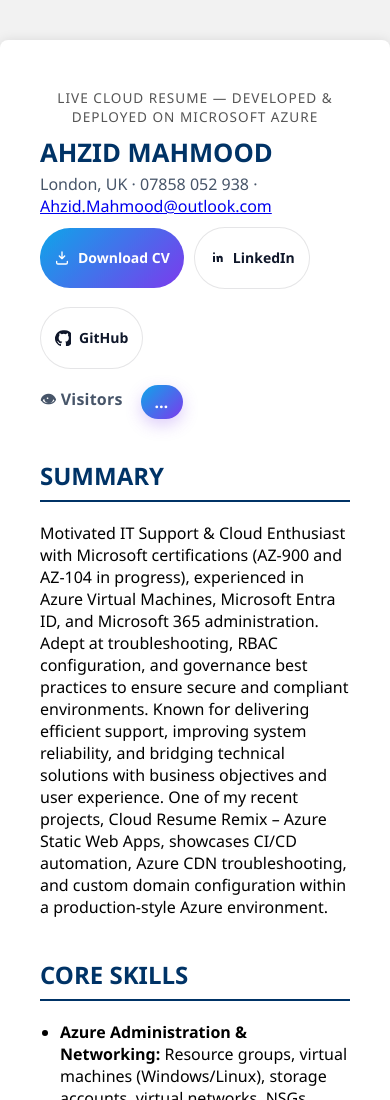
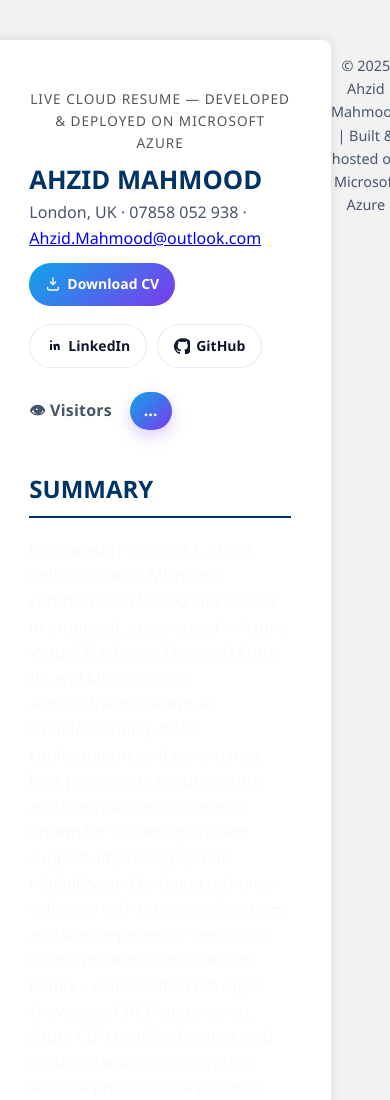
Before and after one commit to AhzidLabs/cloud-resume, a plain HTML site: page index.html in a window 390 px wide. Shown: the top 1100 px of the page. Drawn offline with Linux system fonts and the light colour scheme; no server answers.

Commit message:
style: finalize responsive layout and UI polish

```diff
--- a/index.html
+++ b/index.html
@@ -1,6 +1,10 @@
 <!DOCTYPE html>
 <html lang="en">
 <head>
+
+  <meta name="description" content="Live Azure Cloud Resume — deployed via GitHub Actions, Azure Static Web Apps, and Front Door CDN by Ahzid Mahmood.">
+<link rel="icon" type="image/png" href="assets/favicon.png">
+
   <meta charset="UTF-8" />
   <meta name="viewport" content="width=device-width, initial-scale=1.0" />
   <title>CV - Ahzid Mahmood</title>
@@ -202,5 +206,8 @@
       document.getElementById(id).classList.add("show");
     }
   </script>
+  <footer class="footer">
+  <p>© 2025 Ahzid Mahmood  |  Built & hosted on Microsoft Azure</p>
+</footer>
 </body>
 </html>
--- a/style.css
+++ b/style.css
@@ -2,8 +2,10 @@
 body {
   background-color: #f2f2f2;
   font-family: 'Segoe UI', sans-serif;
+  color: #f8fafc;
   margin: 0;
   padding: 0;
+  line-height: 1.6;
   display: flex;
   justify-content: center;
 }
@@ -165,10 +167,10 @@
   display:grid;
   grid-template-columns: 1fr auto;     /* identity left, actions right */
   align-items:center;                   /* vertical center */
-  gap:14px;
-  row-gap:10px;
+  gap:12px;
+  row-gap:12px;
   min-width:0;                          /* prevent overflow on narrow screens */
-  margin-bottom:8px;
+  margin-bottom:16px;
 }
 
 /* identity block never squeezes the actions */
@@ -182,15 +184,14 @@
   justify-content:flex-end; align-items:center;
 }
 .btn{
-  display:inline-flex; align-items:center; gap:8px;
-  padding:10px 14px; height:40px;       /* fixed height = perfect alignment */
-  border-radius:999px; font-weight:600; text-decoration:none;
-  border:1px solid rgba(2,6,23,.10); background:#fff; color:#0f172a;
-  line-height:1;                         /* prevents tall buttons on wrap */
-  white-space:nowrap;                    /* keeps labels on one line */
+  display:inline-flex;align-items:center;gap:6px;
+  padding:10px 16px;border-radius:999px;
+  font-weight:600;text-decoration:none;
+  border:1px solid rgba(2,6,23,.08);background:#fff;color:#0f172a;
+  transition: 0.2s ease;
 }
-.btn svg{flex:0 0 16px}
-.btn:hover{box-shadow:0 0 0 4px #bae6fd inset}
+.btn:hover{box-shadow:0 0 0 4px #bae6fd inset;}
+.btn-primary{background:linear-gradient(135deg,#0ea5e9,#7c3aed);color:#fff;border:none;}
 .btn-primary{background:linear-gradient(135deg,#0ea5e9,#7c3aed); color:#fff; border:none}
 
 /* counter (optional) */
@@ -210,3 +211,10 @@
   .actions{justify-content:flex-start}
   .name{font-size:1.6rem}
 }
+.footer{text-align:center;margin-top:40px;font-size:.9rem;color:#475569;}
+
+@media(max-width: 720px){
+  .topbar{grid-template-columns: 1fr;}
+  .actions{justify-content:flex-start;}
+  body{padding: 0 16px;}
+}
```
